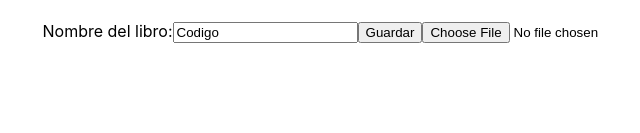
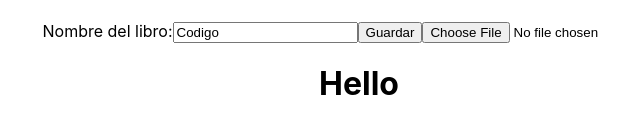
Before and after one commit to Johann2323/programacion_react, a React (Create React App) app: page / in a window 1280 px wide. Shown: the part 385-518 px from the top of the page, without its empty margins (281-921 px from the left). Built offline with nearby package versions, Linux system fonts and the light colour scheme; no server answers.

Commit message:
Avance Renato

```diff
--- a/src/App.js
+++ b/src/App.js
@@ -1,7 +1,21 @@
-import React, {useState} from 'react';
+import React, {useState, useEffect} from 'react';
 import { InputText } from 'primereact/inputtext';
 import logo from './logo.svg';
 import './App.css';
+import axios from 'axios';
+
+const UserProfiles=()=>{
+  const fetchUserPfroile=()=>{
+    axios.get('http://localhost:8080/api/asset/get-object?key=').then(res=>{
+      console.log(res)
+    });
+  }
+
+  useEffect(()=>{
+    fetchUserPfroile();
+  }, []);
+  return <h1>Hello</h1>;
+};
 
 function App() {
 
@@ -29,6 +43,9 @@ function App() {
       <InputText id="nombre" name="nombre" value={nombre} onChange={cambiarNombre}></InputText>
       <button onClick={guardarClick}>Guardar</button>
       <input type="file" id="subir"  name="PDF"></input>
+
+      <UserProfiles/>
+
     </div>
   );
 }
```
